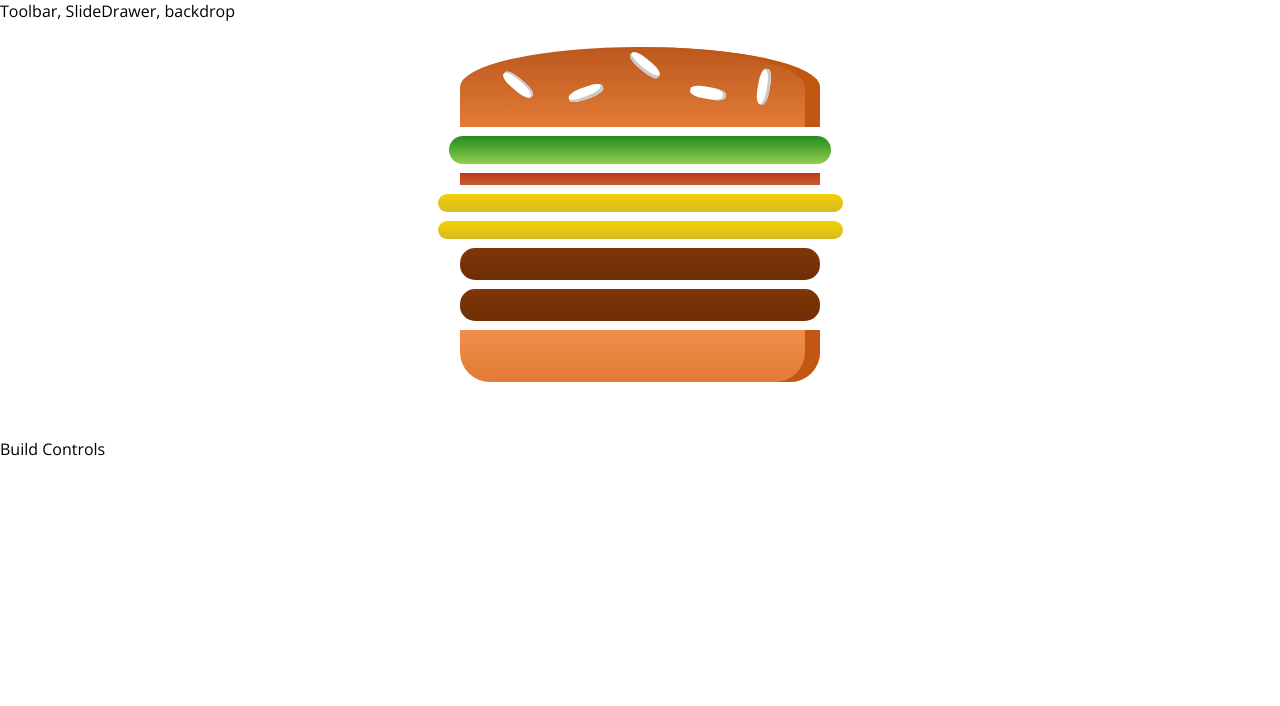
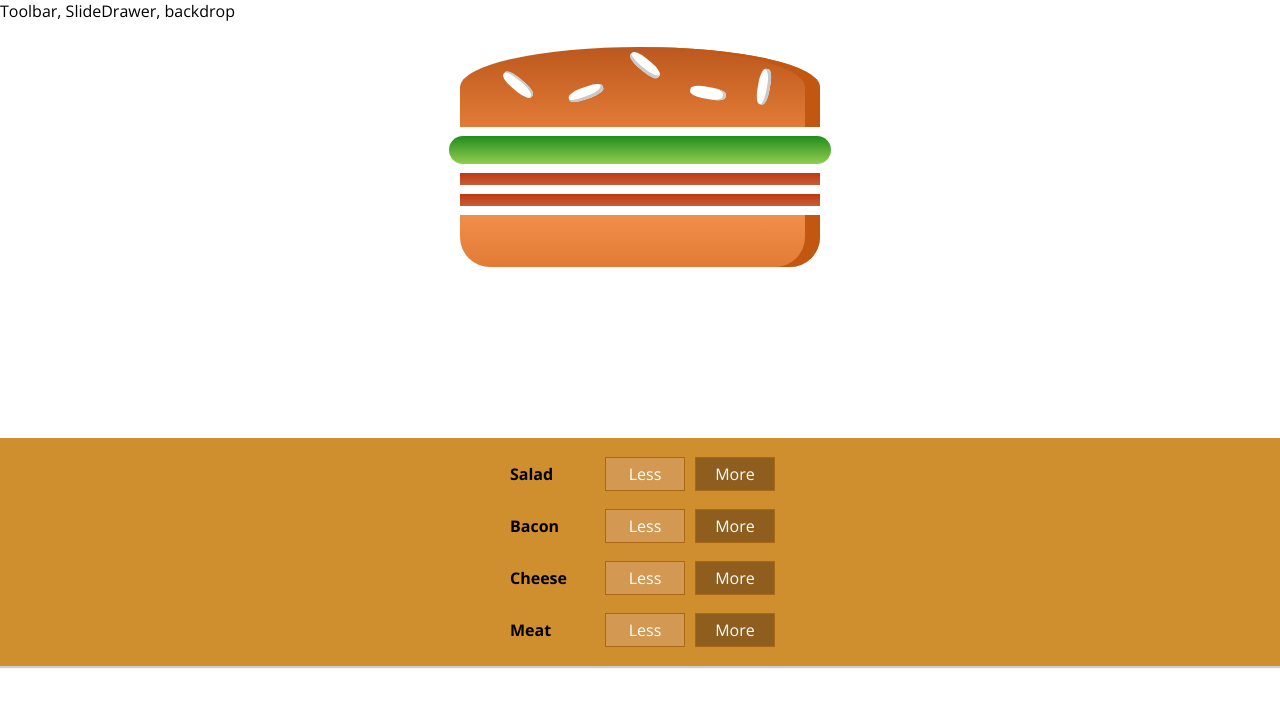
Before and after one commit to SergeyArenzon/MyBurger, a React app: page / in a window 1280 px wide. Shown: the top 706 px of the page. Built offline with nearby package versions, Linux system fonts and the light colour scheme.

Commit message:
add BuildControls

```diff
--- /dev/null
+++ b/src/components/Burger/BuildControls/BuildControl/BuildControl.js
@@ -0,0 +1,12 @@
+import React from 'react';
+import classes from './BuildControl.module.css'
+
+const buildControl = ( props ) => (
+    <div className={classes.BuildControl}>
+        <div className={classes.Label}>{props.label}</div>
+        <button className={classes.Less}>Less</button>
+        <button className={classes.More}>More</button>
+    </div>
+)
+
+export default buildControl;
--- /dev/null
+++ b/src/components/Burger/BuildControls/BuildControl/BuildControl.module.css
@@ -0,0 +1,56 @@
+.BuildControl {
+    display: flex;
+    justify-content: space-between;
+    align-items: center;
+    margin: 5px 0;
+}
+
+.BuildControl button {
+    display: block;
+    font: inherit;
+    padding: 5px;
+    margin: 0 5px;
+    width: 80px;
+    border: 1px solid #AA6817;
+    cursor: pointer;
+    outline: none;
+}
+
+.BuildControl button:disabled {
+    background-color: #AC9980;
+    border: 1px solid #7E7365;
+    color: #ccc;
+    cursor: default;
+}
+
+.BuildControl button:hover:disabled {
+    background-color: #AC9980;
+    color: #ccc;
+    cursor: not-allowed;
+}
+
+.Label {
+    padding: 10px;
+    font-weight: bold;
+    width: 80px;
+}
+
+.BuildControl .Less {
+    background-color: #D39952;
+    color: white;
+}
+
+.BuildControl .More {
+    background-color: #8F5E1E;
+    color: white;
+}
+
+.BuildControl .Less:hover, .BuildControl .Less:active {
+    background-color: #DAA972;
+    color: white;
+}
+
+.BuildControl .More:hover,.BuildControl .More:active {
+    background-color: #99703F;
+    color: white;
+}
--- /dev/null
+++ b/src/components/Burger/BuildControls/BuildControls.js
@@ -0,0 +1,22 @@
+import React from 'react';
+import classes from './BuildControls.module.css';
+import BuildControl from './BuildControl/BuildControl';
+
+const controls = [
+    { label: 'Salad', type: 'salad' },
+    { label: 'Bacon', type: 'bacon' },
+    { label: 'Cheese', type: 'cheese' },
+    { label: 'Meat', type: 'meat' }
+
+
+];
+
+const buildControls = (props) => (
+    <div className={classes.BuildControls}>
+        { controls.map(ctrl => (
+            <BuildControl key={ctrl.label} label={ctrl.label}></BuildControl>
+        )) }
+    </div>
+);
+
+export default buildControls;
--- /dev/null
+++ b/src/components/Burger/BuildControls/BuildControls.module.css
@@ -0,0 +1,10 @@
+.BuildControls {
+    width: 100%;
+    background-color: #cf8f2e;
+    display: flex;
+    flex-flow: column;
+    align-items: center;
+    box-shadow: 0 2px 1px #ccc;
+    margin: auto;
+    padding: 10px 0;
+}
--- a/src/components/Burger/Burger.js
+++ b/src/components/Burger/Burger.js
@@ -5,19 +5,21 @@ import BurgerIngredient from './BurgerIngredient/BurgerIngredient';
 
 const burger = ( props ) => {
 
-    const ingredients = Object.keys(props.ingredients)
+    const transformedIngredients = Object.keys(props.ingredients)
         .map(igKey => {
             return [ ...Array(props.ingredients[igKey]) ]
                 .map((_, i) => {
                     return <BurgerIngredient key={igKey + i} type={igKey} />
             })
-        });
+        }).reduce((arr, el) => {
+            return arr.concat(el);
+        }, []);
 
 
     return(
         <div className={classes.Burger}>
             <BurgerIngredient type="bread-top"/>
-            {ingredients}
+            { transformedIngredients }
             <BurgerIngredient type="bread-bottom"/>
         </div>
 
--- a/src/containers/BurgerBuilder/BurgerBuilder.js
+++ b/src/containers/BurgerBuilder/BurgerBuilder.js
@@ -1,16 +1,18 @@
 import React, { Component } from 'react';
 import Aux from '../../hoc/Aux';
 import Burger from '../../components/Burger/Burger';
-import BurgerIngredient from '../../components/Burger/BurgerIngredient/BurgerIngredient';
+// import BurgerIngredient from '../../components/Burger/BurgerIngredient/BurgerIngredient';
+import BuildControls from './../../components/Burger/BuildControls/BuildControls';
+
 
 class BurgerBuilder extends Component {
 
     state = {
         ingredients: {
             salad: 1,
-            bacon: 1,
-            cheese: 2,
-            meat: 2
+            bacon: 2,
+            cheese: 0,
+            meat: 0
         }
     }
 
@@ -18,7 +20,7 @@ class BurgerBuilder extends Component {
         return (
             <Aux>
                 <Burger ingredients={this.state.ingredients}/>
-                <div>Build Controls</div>
+                <BuildControls></BuildControls>
             </Aux>
         );
     }
```
